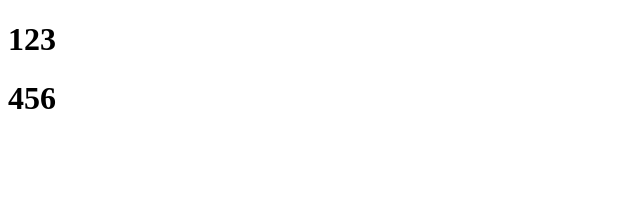
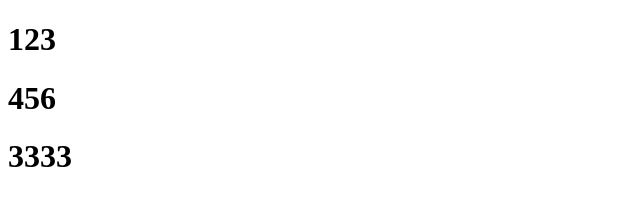
Before and after one commit to swilly821209/test, a plain HTML site: page index.html in a window 1280 px wide. Shown: the whole page, without its empty margins (0-640 px from the left). Drawn offline with Linux system fonts and the light colour scheme.

Commit message:
第三次

```diff
--- a/index.html
+++ b/index.html
@@ -9,5 +9,6 @@
 <body>
     <h1>123</h1>
     <h1>456</h1>
+    <h1>3333</h1>
 </body>
 </html>
```
